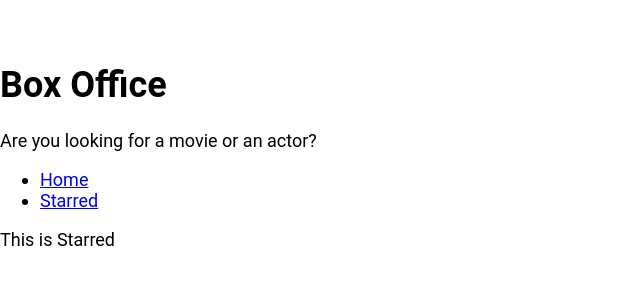
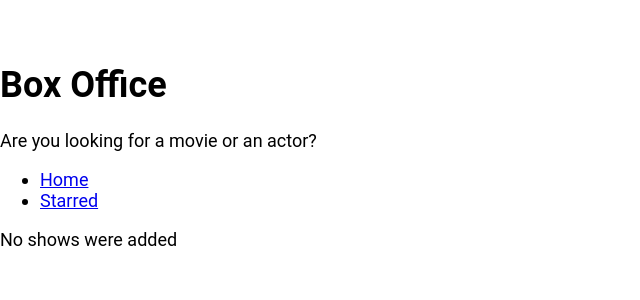
Before and after one commit to vishhh-m/box-office, a React (Create React App) app: page /starred in a window 1280 px wide. Shown: the top 300 px of the page, without its empty margins (0-640 px from the left). Built offline with nearby package versions, Linux system fonts and the light colour scheme; the HTML template or start-up script is replaced by a standard one.

Commit message:
finished starred page

```diff
--- a/src/pages/Starred.js
+++ b/src/pages/Starred.js
@@ -1,12 +1,43 @@
-import React from 'react';
+import React, { useState, useEffect } from 'react';
 import MainPageLayout from '../components/MainPageLayout';
+import { useShows } from '../misc/custom-hooks';
+import { apiGet } from '../misc/config';
+import ShowGrid from '../components/show/ShowGrid';
 
 const Starred = () => {
+  const [starred] = useShows();
+
+  const [shows, setShows] = useState(null);
+  const [isLoading, setIsLoading] = useState(true);
+  const [error, setError] = useState(null);
+
+  useEffect(() => {
+    if (starred && starred.length > 0) {
+      const promises = starred.map(showId => apiGet(`/shows/${showId}`));
+
+      Promise.all(promises)
+        .then(apiData => apiData.map(show => ({ show })))
+        .then(results => {
+          setShows(results);
+          setIsLoading(false);
+        })
+        .catch(err => {
+          setError(err.message);
+          setIsLoading(false);
+        });
+    } else {
+      setIsLoading(false);
+    }
+  }, [starred]);
+
   return (
     <MainPageLayout>
-      This is Starred
+      {isLoading && <div>Shows are still loading</div>}
+      {error && <div>Error occured: {error}</div>}
+      {!isLoading && !shows && <div>No shows were added</div>}
+      {!isLoading && !error && shows && <ShowGrid data={shows} />}
     </MainPageLayout>
-  )
-}
+  );
+};
 
 export default Starred;
```
